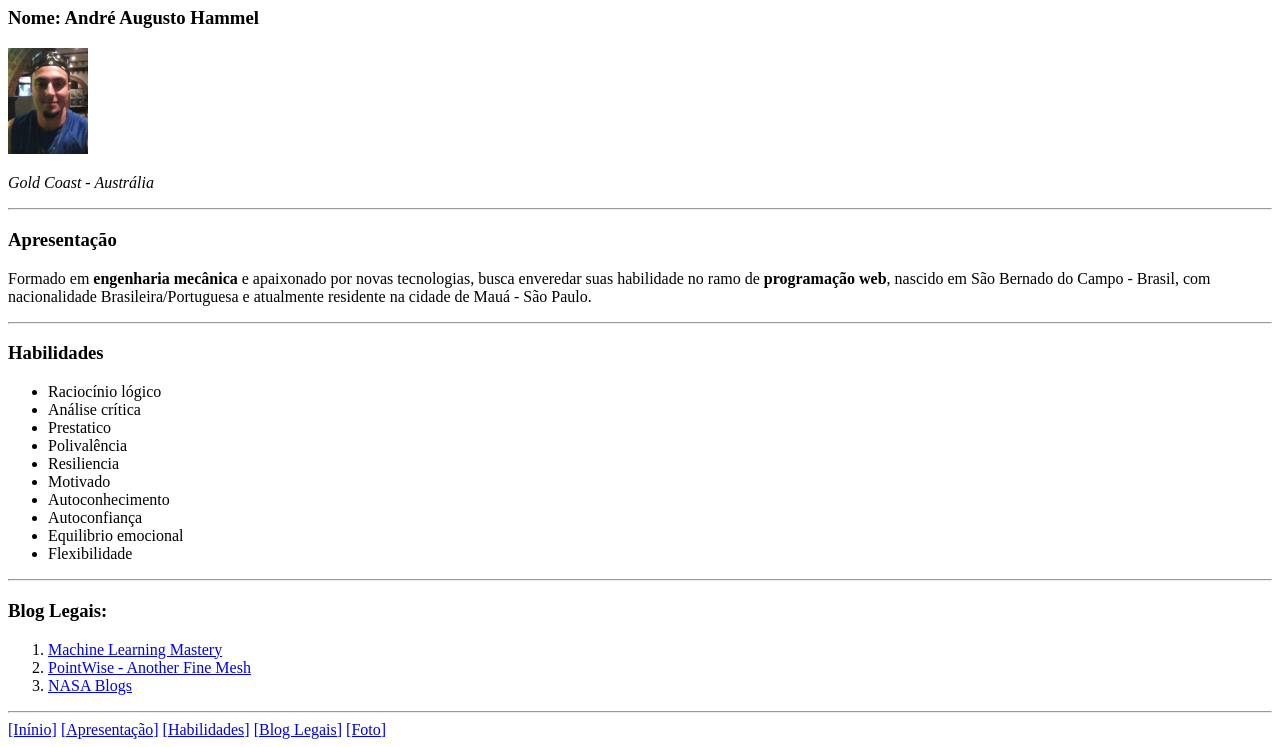
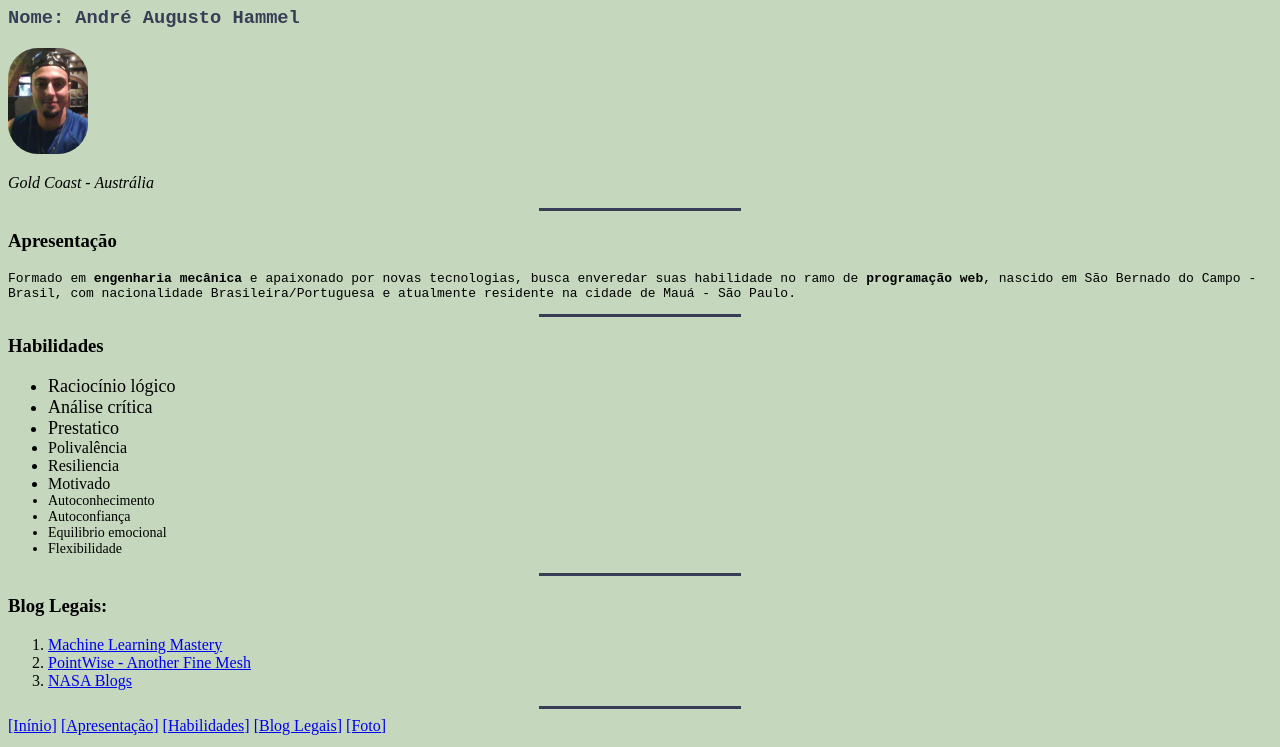
Before and after one commit to AndreHammel/portifolio-web, a plain HTML site: page index.html in a window 1280 px wide. Shown: the part 73-820 px from the top of the page. Drawn offline with Linux system fonts and the light colour scheme.

Commit message:
->Alteraçao bordas imagen \n ->Mudança tamanho das fontes na lista \n ->Mudança cor da head \n ->Mudanda das fontes

```diff
--- /dev/null
+++ b/Style/style.css
@@ -0,0 +1,41 @@
+body {
+    background-color: #c5d7bd;
+}
+
+.name-font {
+    font-family: 'Courier New', Courier, monospace;
+    color: #383e56;
+}
+
+.p-font {
+    font-family: monospace;
+}
+
+.estilo1 {
+    font-size: 18px;
+}
+.estilo2 {
+    font-size: 16px;
+}
+.estilo3 {
+    font-size: 14px;
+}
+
+.picture {
+    border-radius: 30px;
+}
+
+hr {
+    width: 200px ;
+    height: 1px;
+    border-style: solid;
+    border-color: #383e56;
+    background-color: #383e56;
+
+}
+
+h1 {
+    color: #fb743e;
+    font-weight: 700;
+    text-align: center;
+}
--- a/index.html
+++ b/index.html
@@ -5,28 +5,29 @@
     <meta http-equiv="X-UA-Compatible" content="IE=edge">
     <meta name="viewport" content="width=device-width, initial-scale=1.0">
     <title>Portifólio</title>
+    <link rel="stylesheet" href="Style/style.css">
 </head>
 <body>
     <h1 id="sec0">Portifólio WEB</h1>
-    <h3>Nome: André Augusto Hammel</h3>
-    <img id="foto" src="imagens/andre_hammel.jpg" alt="imagens de Andre Hammel" width="80px">
+    <h3 class="name-font">Nome: André Augusto Hammel</h3>
+    <img class="picture " src="Imagens/andre_hammel.jpg" alt="imagens de Andre Hammel" width="80px">
     <p><em>Gold Coast - Austrália</em></p>
     <hr>
     <h3 id="sec1">Apresentação</h3>
-    <p>Formado em <strong> engenharia mecânica</strong> e apaixonado por novas tecnologias, busca enveredar suas habilidade no ramo de <strong>programação web</strong>, nascido em São Bernado do Campo - Brasil, com nacionalidade Brasileira/Portuguesa e atualmente residente na cidade de Mauá - São Paulo.</p>
+    <p class="p-font">Formado em <strong> engenharia mecânica</strong> e apaixonado por novas tecnologias, busca enveredar suas habilidade no ramo de <strong>programação web</strong>, nascido em São Bernado do Campo - Brasil, com nacionalidade Brasileira/Portuguesa e atualmente residente na cidade de Mauá - São Paulo.</p>
     <hr>
     <h3 id="sec2">Habilidades</h3>
     <ul>
-        <li>Raciocínio lógico</li>
-        <li>Análise crítica</li>
-        <li>Prestatico</li>
-        <li>Polivalência</li>
-        <li>Resiliencia</li>
-        <li>Motivado</li>
-        <li>Autoconhecimento</li>
-        <li>Autoconfiança</li>
-        <li>Equilibrio emocional</li>
-        <li>Flexibilidade </li>
+        <li class="estilo1">Raciocínio lógico</li>
+        <li class="estilo1">Análise crítica</li>
+        <li class="estilo1">Prestatico</li>
+        <li class="estilo2">Polivalência</li>
+        <li class="estilo2">Resiliencia</li>
+        <li class="estilo2">Motivado</li>
+        <li class="estilo3">Autoconhecimento</li>
+        <li class="estilo3">Autoconfiança</li>
+        <li class="estilo3">Equilibrio emocional</li>
+        <li class="estilo3">Flexibilidade </li>
     </ul>
     <hr>
     <h3 id='sec3'>Blog Legais:</h3>
```
Also changed, not shown: Imagens/andre_hammel.jpg (renamed from imagens/andre_hammel.jpg).
